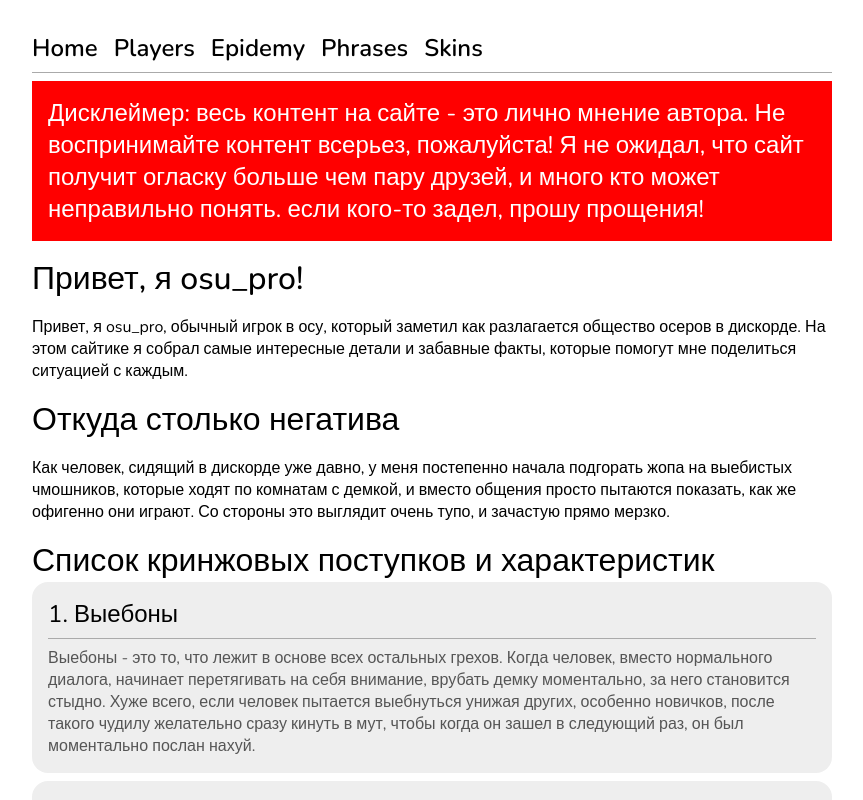
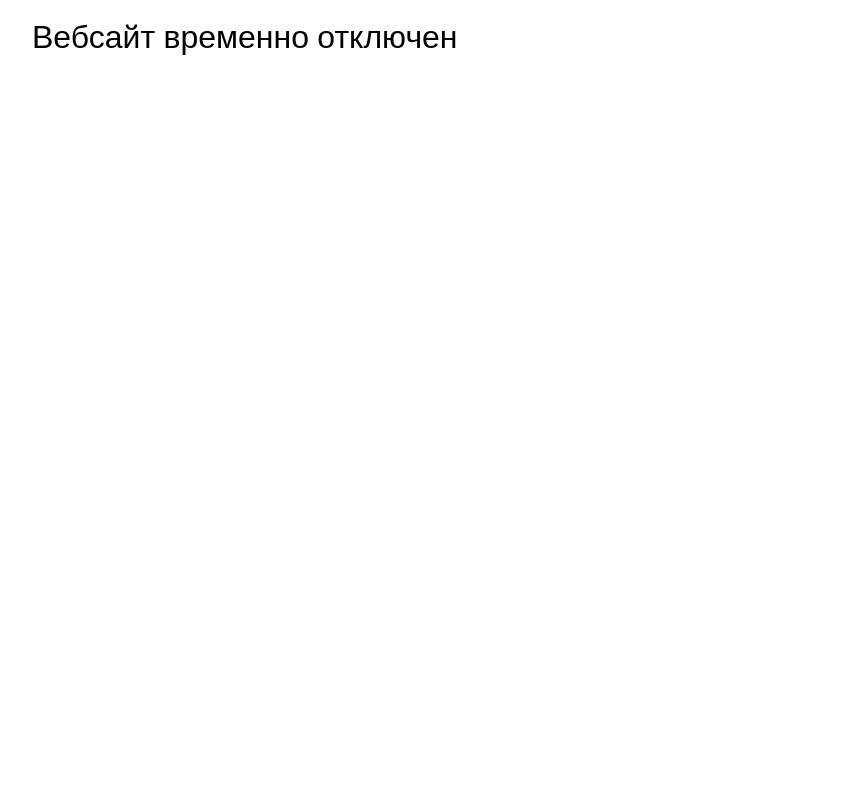
Before and after one commit to osu-pro/info, a React (Create React App) app: page / in a window 1280 px wide. Shown: the top 800 px of the page, without its empty margins (208-1071 px from the left). Built offline with nearby package versions, Linux system fonts and the light colour scheme.

Commit message:
Временно отрубил сайт на переработку

```diff
--- a/src/App.tsx
+++ b/src/App.tsx
@@ -18,16 +18,7 @@ function App() {
   return <BrowserRouter>
     <div className="main-content-outer">
       <div className="main-content">
-        <Navigation/>
-        <Line/>
-        <Routes>
-          <Route index path="/info/" element={<Home/>}/>
-          <Route path="/info/players" element={<Players/>}/>
-          <Route path="/info/epidemy" element={<Epidemy/>}/>
-          <Route path="/info/phrases" element={<Phrases/>}/>
-          <Route path="/info/skins" element={<Skins/>}/>
-          <Route path="*" element={<Home/>}/>
-        </Routes>
+        <h1> Вебсайт временно отключен </h1>
       </div>
     </div>
   </BrowserRouter>
```
